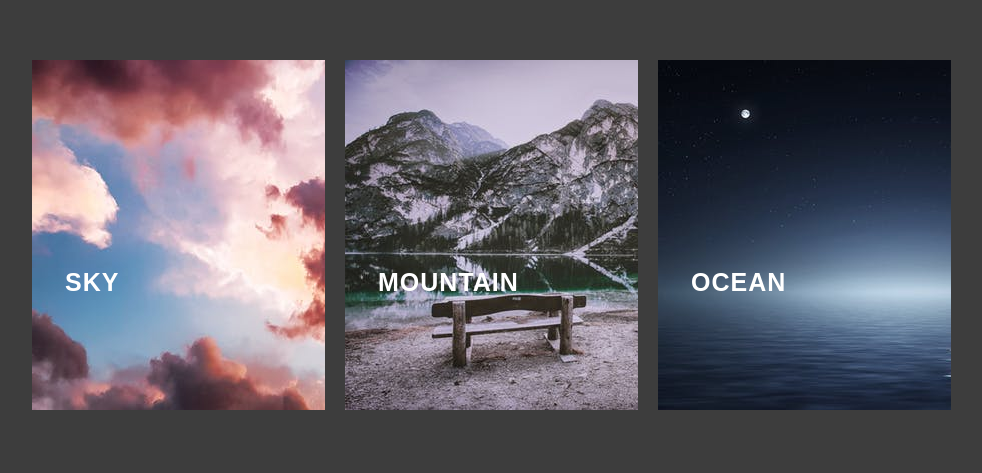
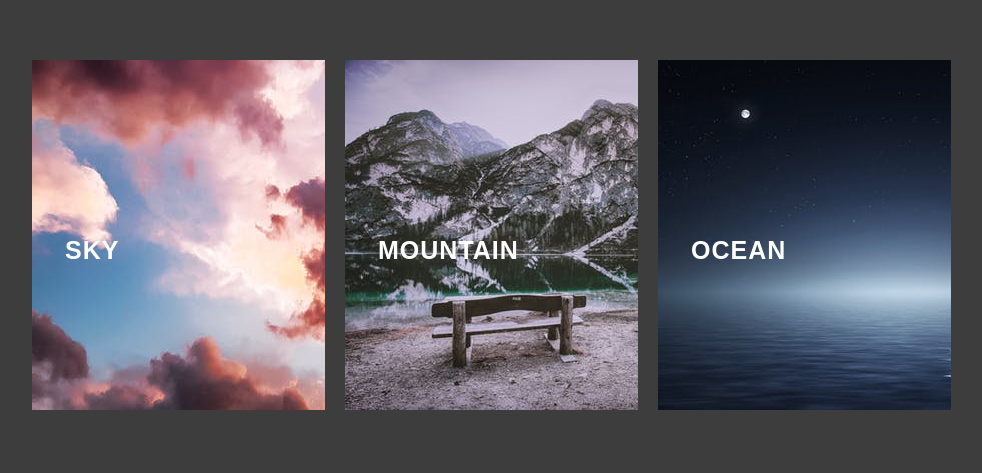
Before and after one commit to samcwood/Dreaded-Dev-Tutorial, a plain HTML site: page index.html in a window 1280 px wide. Shown: the part 150-623 px from the top of the page, without its empty margins (148-1130 px from the left). Drawn offline with Linux system fonts and the light colour scheme.

Commit message:
Format Updates to index.html & style.css

```diff
--- a/style.css
+++ b/style.css
@@ -26,7 +26,7 @@ body {
 	max-width: 293px;
 	background-color: #3D3D3DFF;
 	width: 100%;
-	height: 400px;
+	height: 350px;
 	margin: 10px;
 	float: left;
 	overflow: hidden;
@@ -37,19 +37,19 @@ body {
 	top: 0;
 	left: 0;
 	width: 0%;
-	height: 135px;
+	height: 127px;
 	background-color: #87708f;
 	transition-duration: 0.8s;
 }
 .h2 {
-	top: 133px;
 	width: 100%;
+	top: 127px;
 	left: 293px;
 	background-color: #6c4ca3;
 	transition-duration: 0.8s;
 }
 .h3 {
-	top: 266px;
+	top: 253px;
 	tranistion-duration: 0.8s;
 }
 .hover li:hover .h1, .hover li:hover .h3 {
@@ -60,7 +60,7 @@ body {
 }
 .hover li h2 {
 	position: absolute;
-	top: 187px;
+	top: 155px;
 	color: #FFFFFFFF;
 	text-transform: uppercase;
 	font-size: 25px;
```
